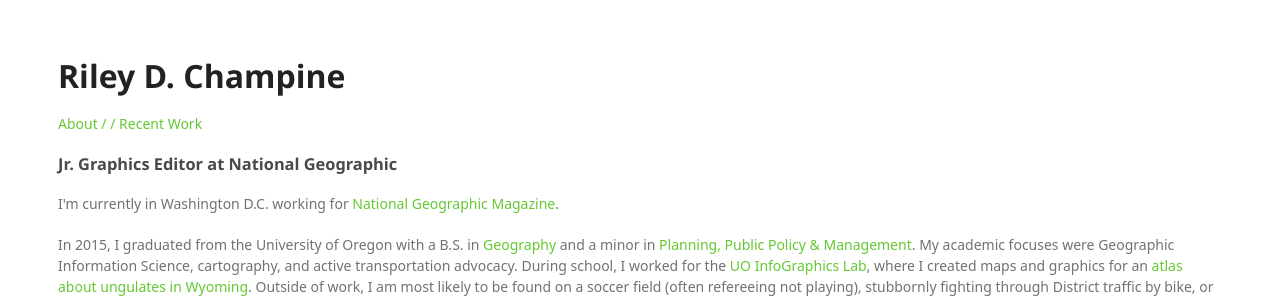
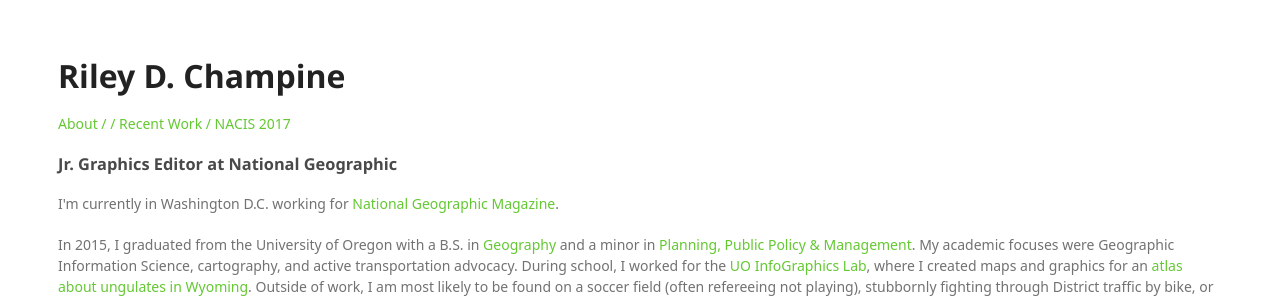
Before and after one commit to rileydchampine/rileydchampine.github.io, a Jekyll site: the page built from index.html, in a window 1280 px wide. Shown: the top 300 px of the page. Built offline with Jekyll 4.4.1, drawn with Linux system fonts in a browser that asks for light colours; some web fonts are replaced.

Commit message:
Update default.html

```diff
--- a/_layouts/default.html
+++ b/_layouts/default.html
@@ -10,6 +10,7 @@
 			<nav>
 			<a href="/index.html">About / </a>
 			<a href="/maps.html">/ Recent Work</a>
+			<a href="/nacis2017.html">/ NACIS 2017</a>
 	        		<!--<li><a href="/otherprojects.html">Projects</a></li>-->
 	        		<!--<li><a href="/press.html">Press</a></li>-->
 			</nav>
```
